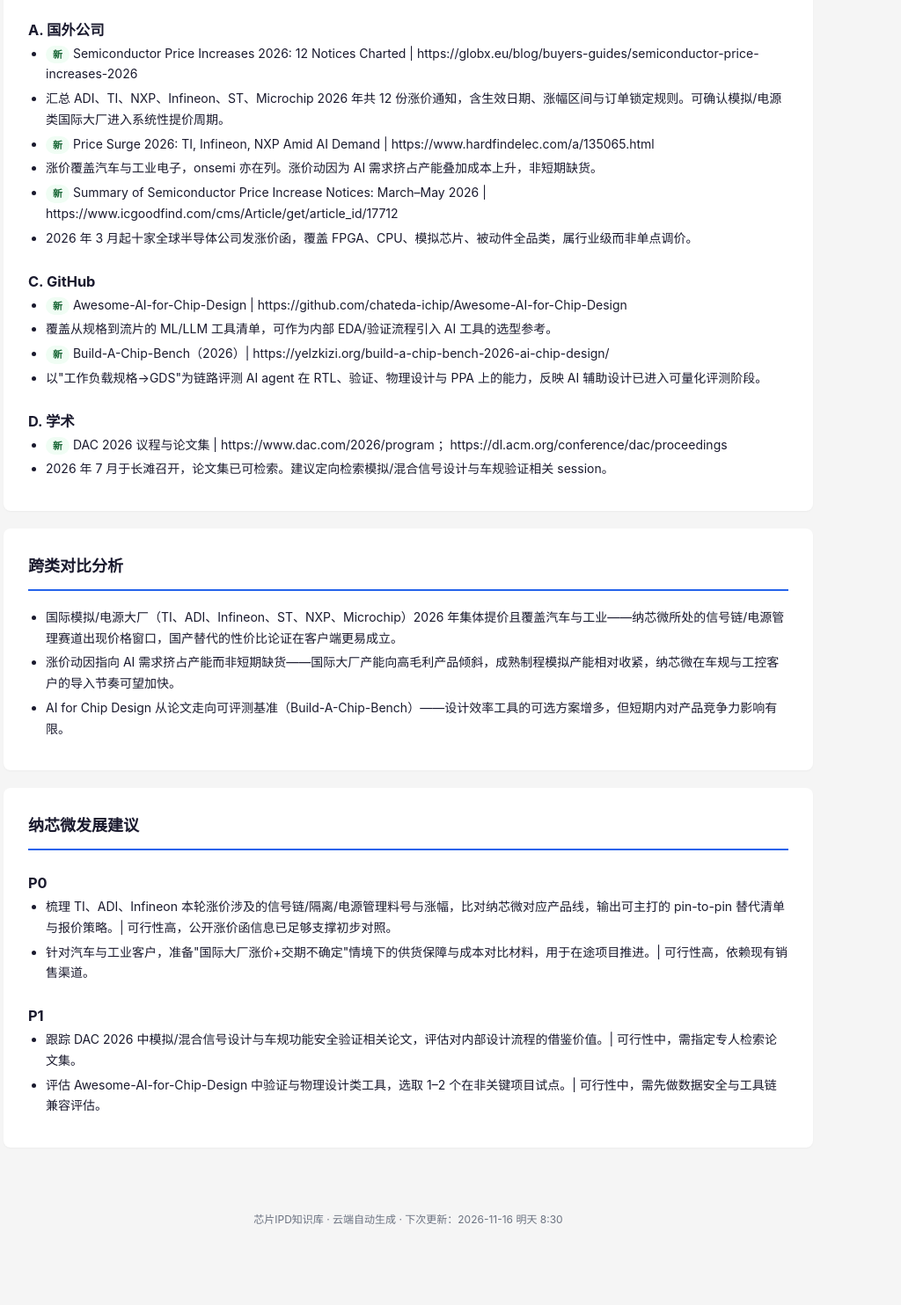
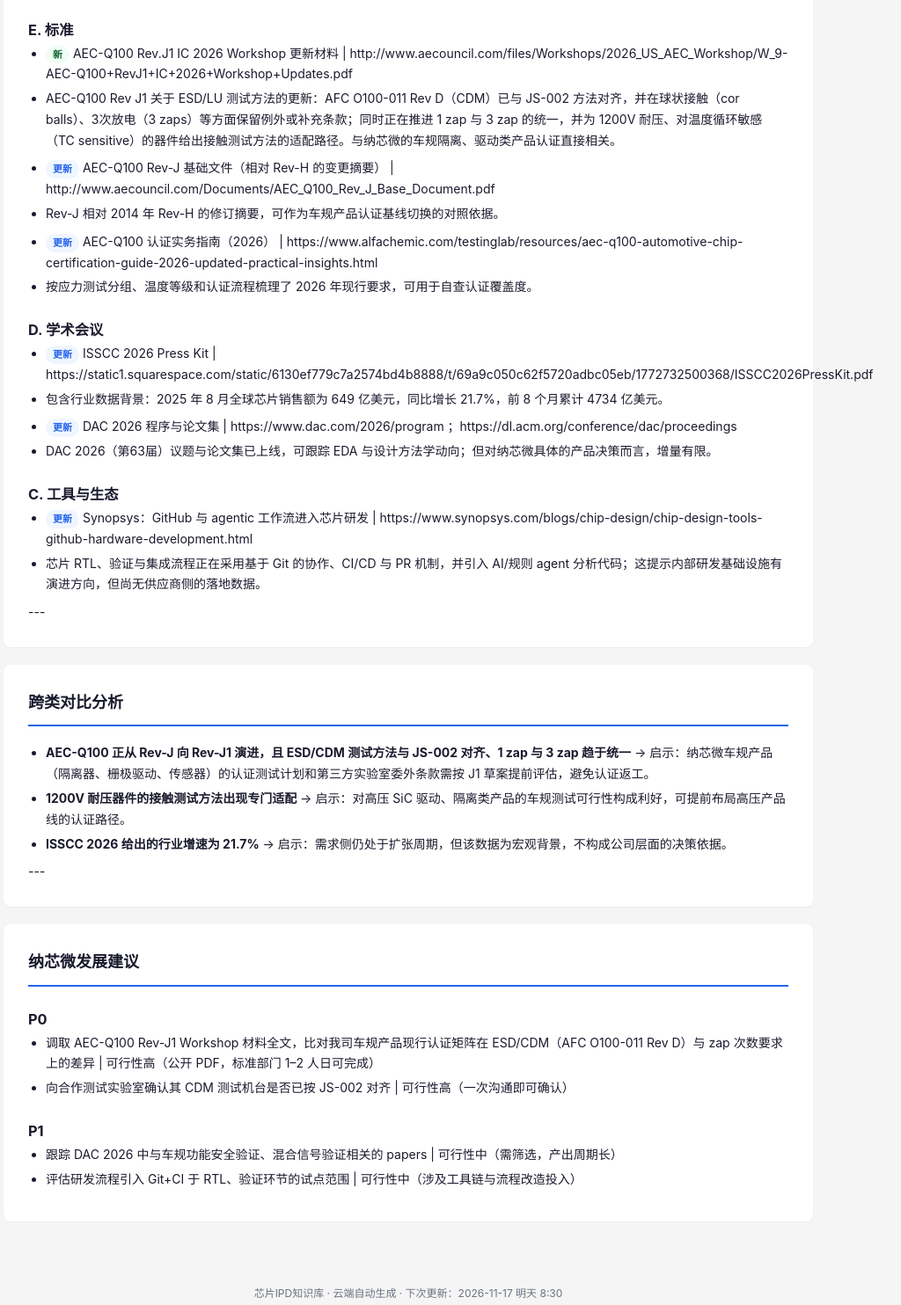
Before and after one commit to cywang-github/chip-ipd-daily-update, a plain HTML site: page ipd_knowledge_base/output/index.html in a window 1280 px wide. Shown: the part 326-1810 px from the top of the page at 88% size, without its empty margins (176-1200 px from the left). Before the commit the page ends 1748 px from the top, so only its background shows below. Drawn offline with Linux system fonts and the light colour scheme.

Commit message:
chore: 每日IPD更新 — 2026-11-17

```diff
--- a/ipd_knowledge_base/output/index.html
+++ b/ipd_knowledge_base/output/index.html
@@ -3,7 +3,7 @@
 <head>
 <meta charset="UTF-8">
 <meta name="viewport" content="width=device-width, initial-scale=1.0">
-<title>芯片IPD每日更新 2026-11-16</title>
+<title>芯片IPD每日更新 2026-11-17</title>
 <style>
     :root {
         --bg: #f5f5f5; --card: #fff; --text: #1a1a2e; --muted: #6b7280;
@@ -50,7 +50,7 @@
 <body>
 <div class="topbar">
     <div class="brand">芯片IPD知识库<span>| 每日自动更新</span></div>
-    <div style="font-size:13px;opacity:.7;">2026-11-16</div>
+    <div style="font-size:13px;opacity:.7;">2026-11-17</div>
 </div>
 <div class="container">
     <div class="hero">
@@ -60,54 +60,62 @@
 
     <div class="section">
         <h2>六类信息汇总</h2>
-        <h3 style="margin-top:24px;">A. 国外公司</h3>
+        <h3 style="margin-top:24px;">E. 标准</h3>
 <ul style="margin-left:20px;">
-<li><span class="tag tag-new">新</span>  Semiconductor Price Increases 2026: 12 Notices Charted | https://globx.eu/blog/buyers-guides/semiconductor-price-increases-2026</li>
-<li>汇总 ADI、TI、NXP、Infineon、ST、Microchip 2026 年共 12 份涨价通知，含生效日期、涨幅区间与订单锁定规则。可确认模拟/电源类国际大厂进入系统性提价周期。</li>
-<li><span class="tag tag-new">新</span>  Price Surge 2026: TI, Infineon, NXP Amid AI Demand | https://www.hardfindelec.com/a/135065.html</li>
-<li>涨价覆盖汽车与工业电子，onsemi 亦在列。涨价动因为 AI 需求挤占产能叠加成本上升，非短期缺货。</li>
-<li><span class="tag tag-new">新</span>  Summary of Semiconductor Price Increase Notices: March–May 2026 | https://www.icgoodfind.com/cms/Article/get/article_id/17712</li>
-<li>2026 年 3 月起十家全球半导体公司发涨价函，覆盖 FPGA、CPU、模拟芯片、被动件全品类，属行业级而非单点调价。</li>
+<li><span class="tag tag-new">新</span>  AEC-Q100 Rev.J1 IC 2026 Workshop 更新材料 | http://www.aecouncil.com/files/Workshops/2026_US_AEC_Workshop/W_9-AEC-Q100+RevJ1+IC+2026+Workshop+Updates.pdf</li>
+<li>AEC-Q100 Rev J1 关于 ESD/LU 测试方法的更新：AFC O100-011 Rev D（CDM）已与 JS-002 方法对齐，并在球状接触（cor balls）、3次放电（3 zaps）等方面保留例外或补充条款；同时正在推进 1 zap 与 3 zap 的统一，并为 1200V 耐压、对温度循环敏感（TC sensitive）的器件给出接触测试方法的适配路径。与纳芯微的车规隔离、驱动类产品认证直接相关。</li>
 </ul>
-<h3 style="margin-top:24px;">C. GitHub</h3>
 <ul style="margin-left:20px;">
-<li><span class="tag tag-new">新</span>  Awesome-AI-for-Chip-Design | https://github.com/chateda-ichip/Awesome-AI-for-Chip-Design</li>
-<li>覆盖从规格到流片的 ML/LLM 工具清单，可作为内部 EDA/验证流程引入 AI 工具的选型参考。</li>
-<li><span class="tag tag-new">新</span>  Build-A-Chip-Bench（2026）| https://yelzkizi.org/build-a-chip-bench-2026-ai-chip-design/</li>
-<li>以"工作负载规格→GDS"为链路评测 AI agent 在 RTL、验证、物理设计与 PPA 上的能力，反映 AI 辅助设计已进入可量化评测阶段。</li>
+<li><span class="tag tag-ref">更新</span>  AEC-Q100 Rev-J 基础文件（相对 Rev-H 的变更摘要） | http://www.aecouncil.com/Documents/AEC_Q100_Rev_J_Base_Document.pdf</li>
+<li>Rev-J 相对 2014 年 Rev-H 的修订摘要，可作为车规产品认证基线切换的对照依据。</li>
 </ul>
-<h3 style="margin-top:24px;">D. 学术</h3>
 <ul style="margin-left:20px;">
-<li><span class="tag tag-new">新</span>  DAC 2026 议程与论文集 | https://www.dac.com/2026/program ；https://dl.acm.org/conference/dac/proceedings</li>
-<li>2026 年 7 月于长滩召开，论文集已可检索。建议定向检索模拟/混合信号设计与车规验证相关 session。</li>
+<li><span class="tag tag-ref">更新</span>  AEC-Q100 认证实务指南（2026） | https://www.alfachemic.com/testinglab/resources/aec-q100-automotive-chip-certification-guide-2026-updated-practical-insights.html</li>
+<li>按应力测试分组、温度等级和认证流程梳理了 2026 年现行要求，可用于自查认证覆盖度。</li>
 </ul>
+<h3 style="margin-top:24px;">D. 学术会议</h3>
+<ul style="margin-left:20px;">
+<li><span class="tag tag-ref">更新</span>  ISSCC 2026 Press Kit | https://static1.squarespace.com/static/6130ef779c7a2574bd4b8888/t/69a9c050c62f5720adbc05eb/1772732500368/ISSCC2026PressKit.pdf</li>
+<li>包含行业数据背景：2025 年 8 月全球芯片销售额为 649 亿美元，同比增长 21.7%，前 8 个月累计 4734 亿美元。</li>
+</ul>
+<ul style="margin-left:20px;">
+<li><span class="tag tag-ref">更新</span>  DAC 2026 程序与论文集 | https://www.dac.com/2026/program ；https://dl.acm.org/conference/dac/proceedings</li>
+<li>DAC 2026（第63届）议题与论文集已上线，可跟踪 EDA 与设计方法学动向；但对纳芯微具体的产品决策而言，增量有限。</li>
+</ul>
+<h3 style="margin-top:24px;">C. 工具与生态</h3>
+<ul style="margin-left:20px;">
+<li><span class="tag tag-ref">更新</span>  Synopsys：GitHub 与 agentic 工作流进入芯片研发 | https://www.synopsys.com/blogs/chip-design/chip-design-tools-github-hardware-development.html</li>
+<li>芯片 RTL、验证与集成流程正在采用基于 Git 的协作、CI/CD 与 PR 机制，并引入 AI/规则 agent 分析代码；这提示内部研发基础设施有演进方向，但尚无供应商侧的落地数据。</li>
+</ul>
+<p>---</p>
     </div>
 
     <div class="section">
         <h2>跨类对比分析</h2>
         <ul style="margin-left:20px;">
-<li>国际模拟/电源大厂（TI、ADI、Infineon、ST、NXP、Microchip）2026 年集体提价且覆盖汽车与工业——纳芯微所处的信号链/电源管理赛道出现价格窗口，国产替代的性价比论证在客户端更易成立。</li>
-<li>涨价动因指向 AI 需求挤占产能而非短期缺货——国际大厂产能向高毛利产品倾斜，成熟制程模拟产能相对收紧，纳芯微在车规与工控客户的导入节奏可望加快。</li>
-<li>AI for Chip Design 从论文走向可评测基准（Build-A-Chip-Bench）——设计效率工具的可选方案增多，但短期内对产品竞争力影响有限。</li>
+<li><b>AEC-Q100 正从 Rev-J 向 Rev-J1 演进，且 ESD/CDM 测试方法与 JS-002 对齐、1 zap 与 3 zap 趋于统一</b> → 启示：纳芯微车规产品（隔离器、栅极驱动、传感器）的认证测试计划和第三方实验室委外条款需按 J1 草案提前评估，避免认证返工。</li>
+<li><b>1200V 耐压器件的接触测试方法出现专门适配</b> → 启示：对高压 SiC 驱动、隔离类产品的车规测试可行性构成利好，可提前布局高压产品线的认证路径。</li>
+<li><b>ISSCC 2026 给出的行业增速为 21.7%</b> → 启示：需求侧仍处于扩张周期，但该数据为宏观背景，不构成公司层面的决策依据。</li>
 </ul>
+<p>---</p>
     </div>
 
     <div class="section">
         <h2>纳芯微发展建议</h2>
         <h3 style="margin-top:24px;">P0</h3>
 <ul style="margin-left:20px;">
-<li>梳理 TI、ADI、Infineon 本轮涨价涉及的信号链/隔离/电源管理料号与涨幅，比对纳芯微对应产品线，输出可主打的 pin-to-pin 替代清单与报价策略。| 可行性高，公开涨价函信息已足够支撑初步对照。</li>
-<li>针对汽车与工业客户，准备"国际大厂涨价+交期不确定"情境下的供货保障与成本对比材料，用于在途项目推进。| 可行性高，依赖现有销售渠道。</li>
+<li>调取 AEC-Q100 Rev-J1 Workshop 材料全文，比对我司车规产品现行认证矩阵在 ESD/CDM（AFC O100-011 Rev D）与 zap 次数要求上的差异 | 可行性高（公开 PDF，标准部门 1–2 人日可完成）</li>
+<li>向合作测试实验室确认其 CDM 测试机台是否已按 JS-002 对齐 | 可行性高（一次沟通即可确认）</li>
 </ul>
 <h3 style="margin-top:24px;">P1</h3>
 <ul style="margin-left:20px;">
-<li>跟踪 DAC 2026 中模拟/混合信号设计与车规功能安全验证相关论文，评估对内部设计流程的借鉴价值。| 可行性中，需指定专人检索论文集。</li>
-<li>评估 Awesome-AI-for-Chip-Design 中验证与物理设计类工具，选取 1–2 个在非关键项目试点。| 可行性中，需先做数据安全与工具链兼容评估。</li>
+<li>跟踪 DAC 2026 中与车规功能安全验证、混合信号验证相关的 papers | 可行性中（需筛选，产出周期长）</li>
+<li>评估研发流程引入 Git+CI 于 RTL、验证环节的试点范围 | 可行性中（涉及工具链与流程改造投入）</li>
 </ul>
     </div>
 </div>
 <div class="footer">
-    <p>芯片IPD知识库 · 云端自动生成 · 下次更新：2026-11-16 明天 8:30</p>
+    <p>芯片IPD知识库 · 云端自动生成 · 下次更新：2026-11-17 明天 8:30</p>
 </div>
 </body>
 </html>
```
Also changed, not shown: ipd_knowledge_base/output/push_log.txt.
